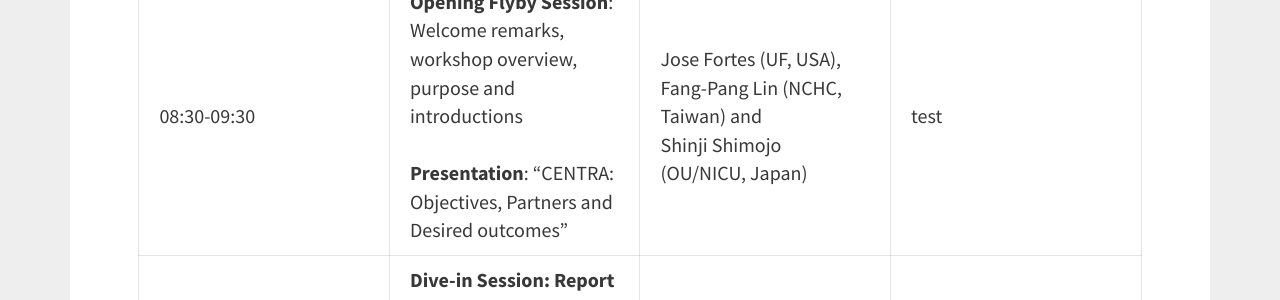
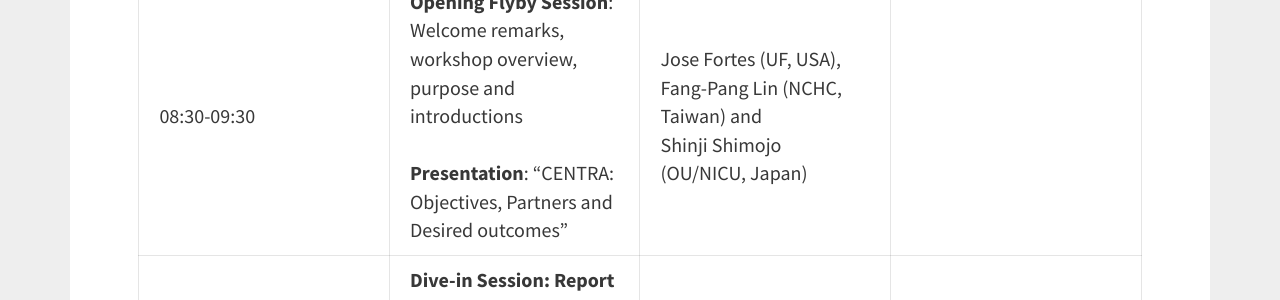
Before and after one commit to hmchou56/centra8, a Jekyll site: the page built from centra2/program.md, in a window 1280 px wide and 900 px high, scrolled down 956 px. Shown: the part 157-457 px from the top of the window. Built offline with Jekyll 4.4.1, drawn with Linux system fonts in a browser that asks for light colours; nearby versions of some CDN libraries.

Commit message:
updated program text

```diff
--- a/centra2/program.md
+++ b/centra2/program.md
@@ -22,16 +22,16 @@
 | Time | Session / Location | People |
 | ---- | :-------------------------------------------------------|---|
 | 08:00 | Registration | Room B | test |
-| 08:30-09:30 | **Opening Flyby Session**: Welcome remarks, workshop overview, purpose and introductions <br/> <br />**Presentation**: "CENTRA: Objectives, Partners and Desired outcomes" | Jose Fortes (UF, USA),<br /> Fang-Pang Lin (NCHC, Taiwan) and <br />Shinji Shimojo (OU/NICU, Japan)  | test |
-| 09:30-10:00 | **Dive-in Session: Report on Ongoing Projects** <br /> **Project review**: The AirBox Project  | L.J. Chen (Academia Sinica, Taiwan)  | |
-| 10:00-10:30  |*Break*   |   | |
-| 10:30-12:00  |**Project review**: The Visualization Alliance <br /> **Project review**: Data Handles and Provenance <br/> **Project review**: ASEAN-IVO: software defined system update <br /> **Project review**: Smar Museum   | Jason Leigh <br /> Beth Plale <br /> Hong Hoe Ong <br /> Jason Haga | |
-| 12:00-13:30  |*lunch*   |   | |
-| 13:30-15:00  | **Dive-in Session: New (Proposed) Projects**: 15-minute talks on proposed projects and research interests  |   | |
-| 15:00-16:45  | *Break* <br /> 15-min talks on proposed projects and research interests <br /> Group formation for new and ongoing projects to do work, team demos, etc. <br />  |   | |
-| 16:45-17:00  | **Summary reports**  |   | |
-| 17:00-17:30  | **Free Flight Session**: Unscheduled time for informal interactions and other activities  |   | |
-| 18:30  | *Dinner at UF Hilton*  |   | |
+| 08:30-09:30 | **Opening Flyby Session**: Welcome remarks, workshop overview, purpose and introductions <br/> <br />**Presentation**: "CENTRA: Objectives, Partners and Desired outcomes" | Jose Fortes (UF, USA),<br /> Fang-Pang Lin (NCHC, Taiwan) and <br />Shinji Shimojo (OU/NICU, Japan)  |
+| 09:30-10:00 | **Dive-in Session: Report on Ongoing Projects** <br /> **Project review**: The AirBox Project  | L.J. Chen (Academia Sinica, Taiwan)  |
+| 10:00-10:30  |*Break*   |   |   |
+| 10:30-12:00  |**Project review**: The Visualization Alliance <br /> **Project review**: Data Handles and Provenance <br/> **Project review**: ASEAN-IVO: software defined system update <br /> **Project review**: Smar Museum   | Jason Leigh <br /> Beth Plale <br /> Hong Hoe Ong <br /> Jason Haga |
+| 12:00-13:30  |*lunch*   |   |
+| 13:30-15:00  | **Dive-in Session: New (Proposed) Projects**: 15-minute talks on proposed projects and research interests  |   |
+| 15:00-16:45  | *Break* <br /> 15-min talks on proposed projects and research interests <br /> Group formation for new and ongoing projects to do work, team demos, etc. <br />  |   |
+| 16:45-17:00  | **Summary reports**  |   |
+| 17:00-17:30  | **Free Flight Session**: Unscheduled time for informal interactions and other activities  |   |
+| 18:30  | *Dinner at UF Hilton*  |   |
 
 ### Tuesday, April 11th, 2017
 
@@ -45,7 +45,3 @@
 | 16:30-16:50  |**Closing Remarks**   |   |
 | 17:00-17:40  |CENTRA Steering and Advisorty Committees Meeting (members only)   |   |
 | 18:30  | *Dinner at UF Hilton*  |   |
-|   |   |   |
-|   |   |   |
-|   |   |   |
-|   |   |   |
```
